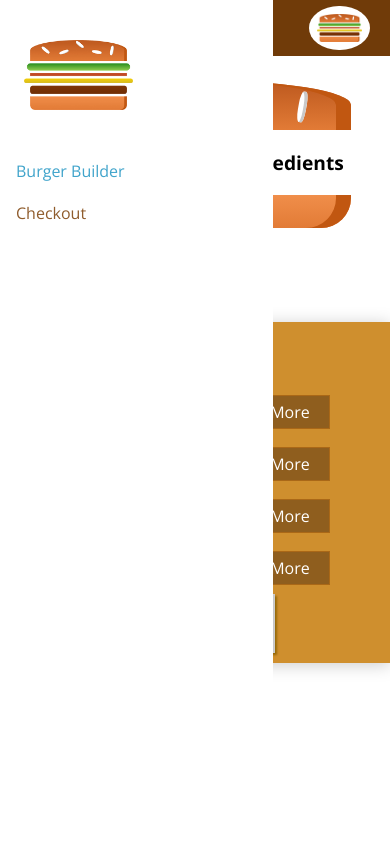
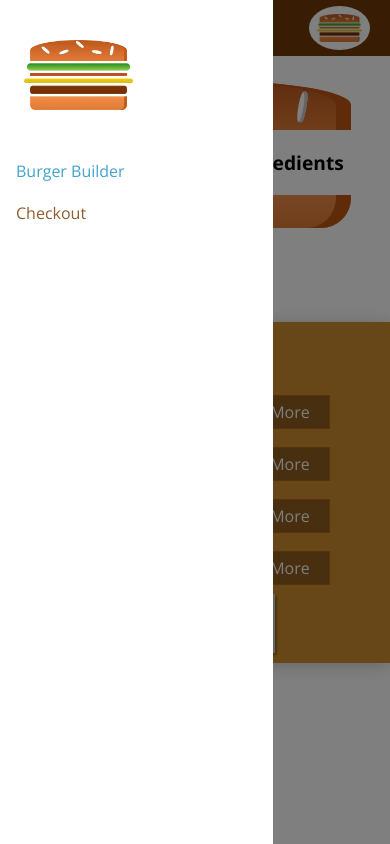
Before and after one commit to ormeiry/Burger-Builder-App, a React (Create React App) app: page / in a window 390 px wide. Built offline with nearby package versions, Linux system fonts and the light colour scheme.

Commit message:
Added the backdrop to the mobile layout.

```diff
--- a/src/components/Layout/Layout.js
+++ b/src/components/Layout/Layout.js
@@ -1,15 +1,30 @@
-import React from "react";
+import React, { Component } from "react";
 import Aux from "../../hoc/Auxiliary";
 import Toolbar from "../Navigation/Toolbar/Toolbar";
 import classes from "./Layout.module.css";
 import SideDrawer from "../Navigation/SideDrawer/SideDrawer";
 
-const Layout = (props) => (
-  <Aux>
-    <Toolbar />
-    <SideDrawer />
-    <main className={classes.Content}>{props.children}</main>
-  </Aux>
-);
+class Layout extends Component {
+  state = {
+    showSideDrawer: true,
+  };
+
+  sideDrawerClosedHandler = () => {
+    this.setState({ showSideDrawer: false });
+  };
+
+  render() {
+    return (
+      <Aux>
+        <Toolbar />
+        <SideDrawer
+          open={this.state.showSideDrawer}
+          closed={this.sideDrawerClosedHandler}
+        />
+        <main className={classes.Content}>{this.props.children}</main>
+      </Aux>
+    );
+  }
+}
 
 export default Layout;
--- a/src/components/Navigation/SideDrawer/SideDrawer.js
+++ b/src/components/Navigation/SideDrawer/SideDrawer.js
@@ -2,10 +2,19 @@ import React from "react";
 import classes from "./SideDrawer.module.css";
 import Logo from "../../Logo/Logo";
 import NavigationItems from "../NavigationItems/NavigationItems";
+import Backdrop from "../../UI/Backdrop/Backdrop";
+import Auxiliary from "../../../hoc/Auxiliary";
 
 const sideDrawer = (props) => {
+  let attachedClasses = [classes.SideDrawer, classes.Close];
+  if (props.open) {
+    attachedClasses = [classes.SideDrawer, classes.Open];
+  }
+
   return (
-    <div className={classes.SideDrawer}>
+    <Auxiliary>
+      <Backdrop show={props.open} clicked={props.closed} />
+      <div className={attachedClasses.join(" ")}>
         <div className={classes.Logo}>
           <Logo />
         </div>
@@ -13,6 +22,7 @@ const sideDrawer = (props) => {
           <NavigationItems />
         </nav>
       </div>
+    </Auxiliary>
   );
 };
 
```
Lines whose indentation alone changed are shown as unchanged.
